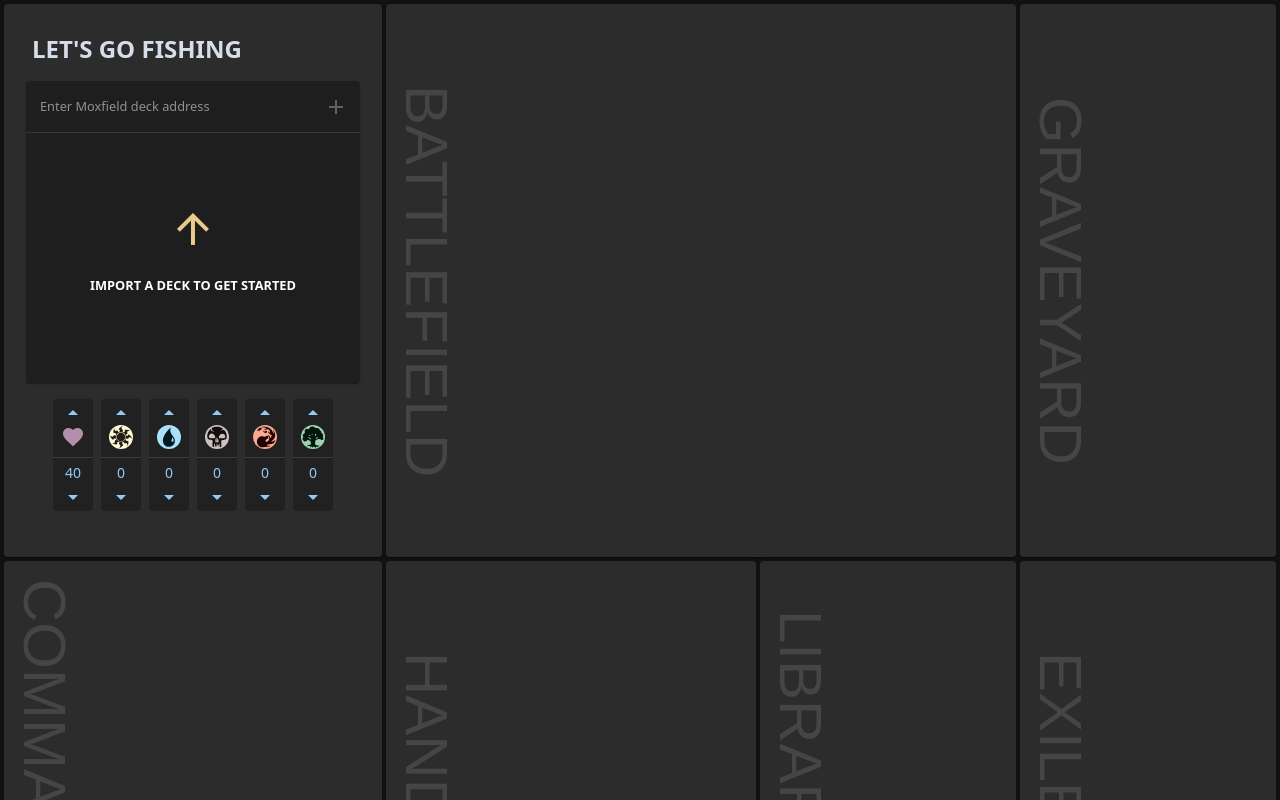
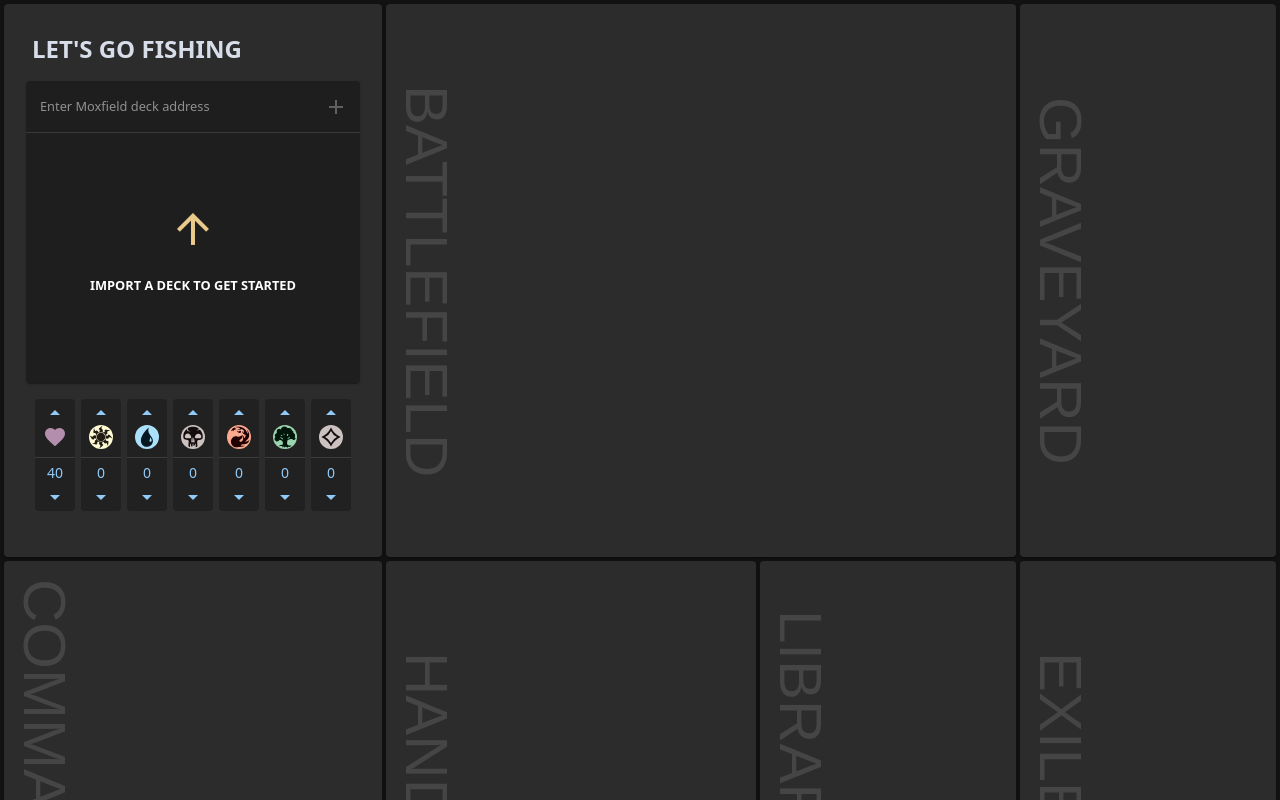
Before and after one commit to avocadianmage/lets-go-fishing, a React (Create React App) app in the folder client/: page / in a window 1280 px wide. Built offline with nearby package versions, Linux system fonts and the light colour scheme.

Commit message:
add colorless

```diff
--- a/client/src/components/lefter/lefter.tsx
+++ b/client/src/components/lefter/lefter.tsx
@@ -12,6 +12,7 @@ import ManaBlue from '../../assets/mana-blue.svg';
 import ManaBlack from '../../assets/mana-black.svg';
 import ManaRed from '../../assets/mana-red.svg';
 import ManaGreen from '../../assets/mana-green.svg';
+import ManaColorless from '../../assets/mana-colorless.svg';
 
 interface LefterProps {
     onDeckSelect(deckInfo?: DeckInfo): void;
@@ -79,6 +80,7 @@ export const Lefter = ({ onDeckSelect }: LefterProps) => {
                     <NumberWheel label='black mana' icon={<img src={ManaBlack} />} />
                     <NumberWheel label='red mana' icon={<img src={ManaRed} />} />
                     <NumberWheel label='green mana' icon={<img src={ManaGreen} />} />
+                    <NumberWheel label='colorless mana' icon={<img src={ManaColorless} />} />
                 </div>
             </CardContent>
         </Pane>
--- a/client/src/components/lefter/numberWheel.tsx
+++ b/client/src/components/lefter/numberWheel.tsx
@@ -24,7 +24,7 @@ export const NumberWheel = ({ label, icon, defaultCount }: NumberWheelProps) =>
         <ButtonGroup
             orientation='vertical'
             aria-label={label}
-            sx={{ m: '0px 4px 0px 4px', backgroundColor: grey[900] }}
+            sx={{ m: '0px 3px 0px 3px', backgroundColor: grey[900] }}
         >
             <Button
                 variant='text'
```
Also changed, not shown: client/src/assets/mana-colorless.svg (added).
